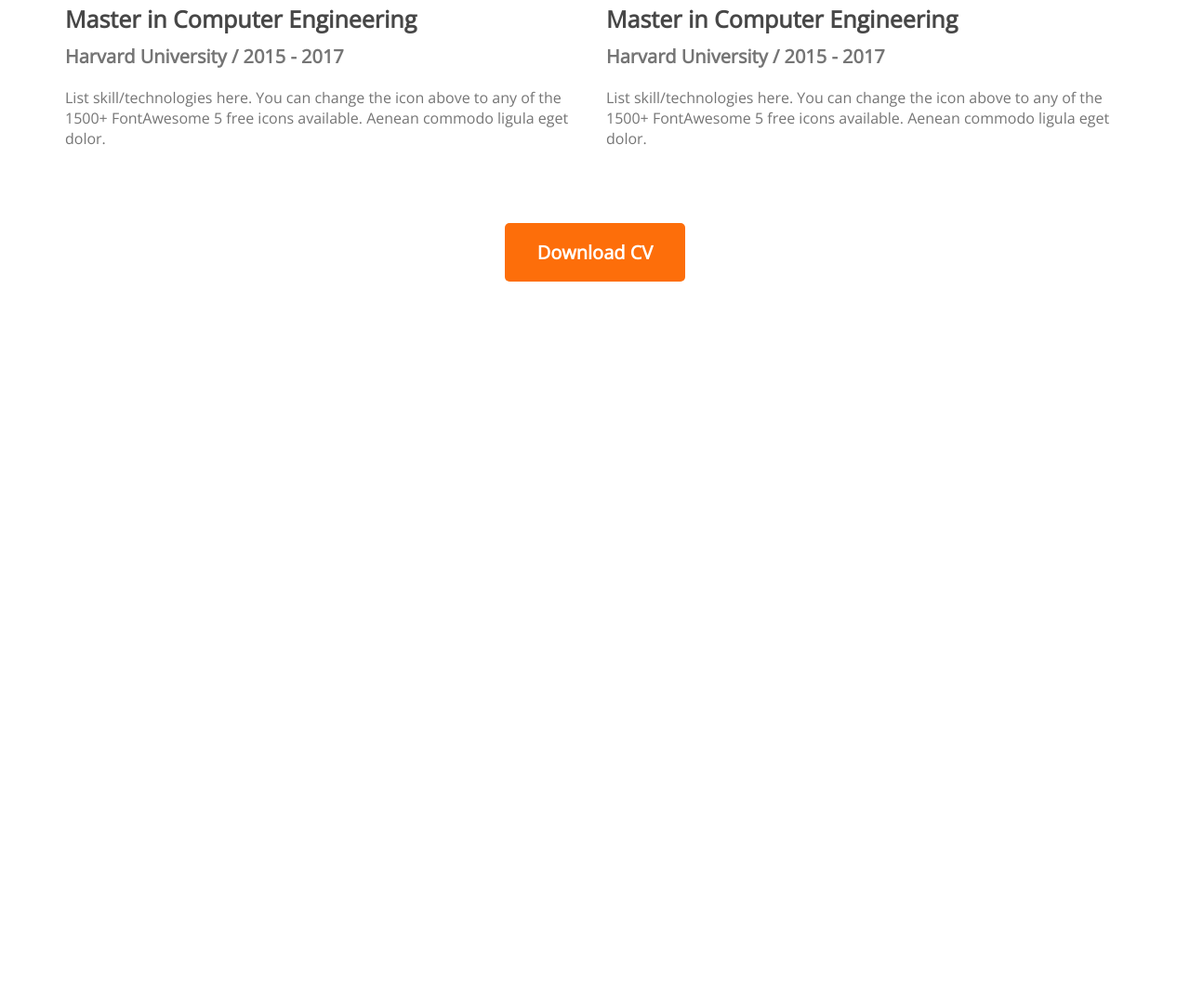
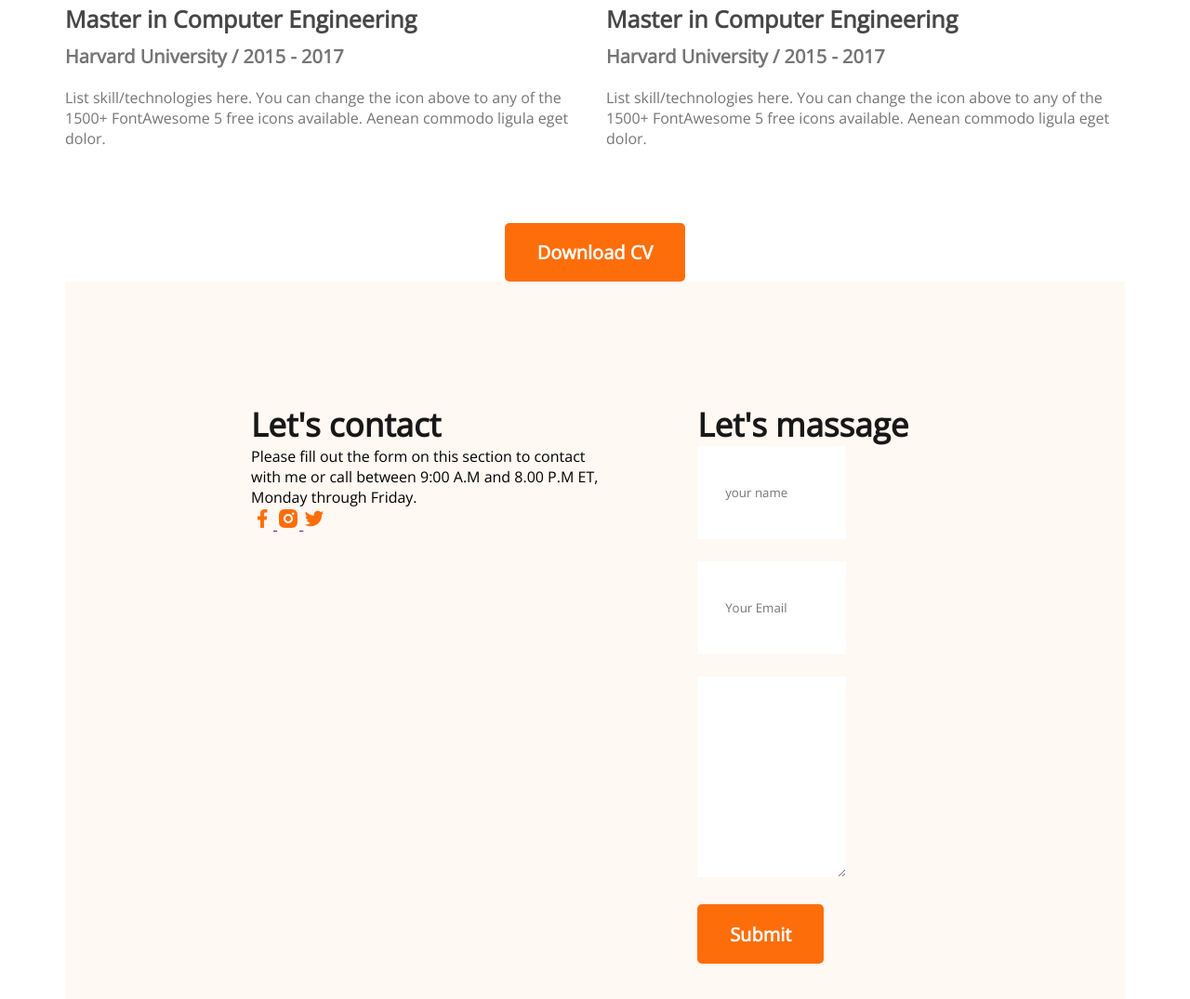
Before and after one commit to ASIF-2244/developer-portfolio, a plain HTML site: page index.html in a window 1280 px wide. Shown: the part 3446-4521 px from the top of the page at 93% size. Before the commit the page ends 3749 px from the top, so only its background shows below. Drawn offline with nearby package versions, Linux system fonts and the light colour scheme.

Commit message:
contact added

```diff
--- a/index.html
+++ b/index.html
@@ -132,6 +132,33 @@
                 <button class="btn-primary">Download CV</button>
             </div>
         </section>
+        <!-- contract section -->
+        <section class="contact">
+            <div>
+                <h3 class="contact-title">Let's contact</h3>
+                <p>Please fill out the form on this section to contact with me or call between 9:00 A.M and 8.00 P.M ET, Monday through Friday.
+                </p>
+                <a href="">
+                    <img src="images/icons/facebook.png" alt="">
+                </a>
+                <a href="">
+                    <img src="images/icons/insta.png" alt="">
+                </a>
+                <a href="">
+                    <img src="images/icons/twitter.png" alt="">
+                </a>
+            </div>
+            <div>
+                <h3 class="contact-title">Let's massage</h3>
+                <form action="">
+                    <input type="text" name="" id="" placeholder="your name">
+                    <input type="email" name="" id="" placeholder="Your Email">
+                    <textarea name="Comment" id="" cols="30" rows="10"></textarea>
+                    <input class="btn-primary "type="submit" value="Submit">
+                </form>
+
+            </div>
+        </section>
 
     </main>
     <footer>
--- a/styles/portfolio.css
+++ b/styles/portfolio.css
@@ -206,3 +206,30 @@ main{
     margin-top: 50px;
     text-align: center;
 }
+/* contact styles */
+.contact{
+    display: flex;
+    gap: 100px;
+    background: #FFF8F3;
+    padding: 130px 200px;
+
+}
+.contact-title{
+    font-weight: 700;
+    font-size: 35px;
+    color: #181818;
+}
+
+.contact input[type="text"], input[type="email"], textarea{
+    margin-bottom: 24px;
+    border: 0;
+    width: 100px;
+    padding: 18px 30px;
+
+}
+input{
+    height: 64px;
+}
+.contect{
+    text-decoration: none;
+}
```
